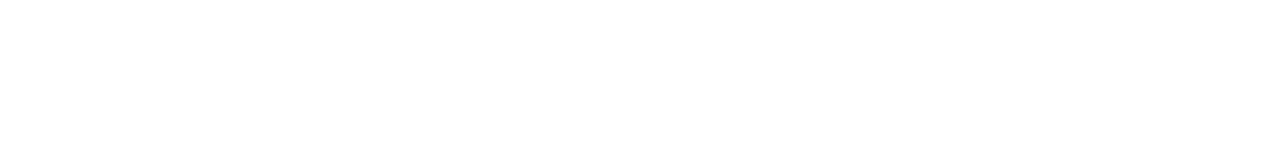
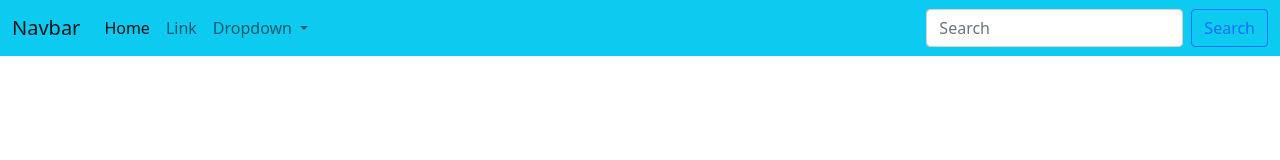
Before and after one commit to vanshul22/Form-Validation, a plain HTML site: page index.html in a window 1280 px wide. Drawn offline with nearby package versions, Linux system fonts and the light colour scheme.

Commit message:
Version 2.1.0 :  Added navBar.

```diff
--- a/JS/script.js
+++ b/JS/script.js
@@ -2,7 +2,7 @@
 Website Name - Form Validation
 Name : Vanshul Kesharwani
 Date : 01/04/2022
-Version : 1.0.0
+Version : 2.1.0
 Email : vkvanshulkesharwani54@gmail.com
 Description : This is a Web app for validating a form with Regular Expression of JavaScript.
 */
--- a/index.html
+++ b/index.html
@@ -14,6 +14,43 @@
 
 <body>
 
+    <!-- NavBar starts from here -->
+    <nav class="navbar navbar-expand-lg navbar-light bg-info">
+        <div class="container-fluid">
+            <a class="navbar-brand" href="./">Navbar</a>
+            <button class="navbar-toggler" type="button" data-bs-toggle="collapse" data-bs-target="#navbarSupportedContent" aria-controls="navbarSupportedContent" aria-expanded="false" aria-label="Toggle navigation">
+                <span class="navbar-toggler-icon"></span>
+            </button>
+            <div class="collapse navbar-collapse" id="navbarSupportedContent">
+                <ul class="navbar-nav me-auto mb-2 mb-lg-0">
+                    <li class="nav-item">
+                        <a class="nav-link active" aria-current="page" href="./index.html">Home</a>
+                    </li>
+                    <li class="nav-item">
+                        <a class="nav-link" href="">Link</a>
+                    </li>
+                    <li class="nav-item dropdown">
+                        <a class="nav-link dropdown-toggle" href="" id="navbarDropdown" role="button" data-bs-toggle="dropdown" aria-expanded="false">
+                            Dropdown
+                        </a>
+                        <ul class="dropdown-menu" aria-labelledby="navbarDropdown">
+                            <li><a class="dropdown-item" href="">Action</a></li>
+                            <li><a class="dropdown-item" href="">Another action</a></li>
+                            <li>
+                                <hr class="dropdown-divider">
+                            </li>
+                            <li><a class="dropdown-item" href="">Something else here</a></li>
+                        </ul>
+                    </li>
+                </ul>
+                <form class="d-flex">
+                    <input class="form-control me-2" type="search" placeholder="Search" aria-label="Search">
+                    <button class="btn btn-outline-primary" type="submit">Search</button>
+                </form>
+            </div>
+        </div>
+    </nav>
+
     <!--  Bootstrap Bundle with Popper -->
     <script src="https://cdn.jsdelivr.net/npm/bootstrap@5.1.3/dist/js/bootstrap.bundle.min.js" integrity="sha384-ka7Sk0Gln4gmtz2MlQnikT1wXgYsOg+OMhuP+IlRH9sENBO0LRn5q+8nbTov4+1p" crossorigin="anonymous"></script>
     <script src="./JS/script.js"></script>
```
